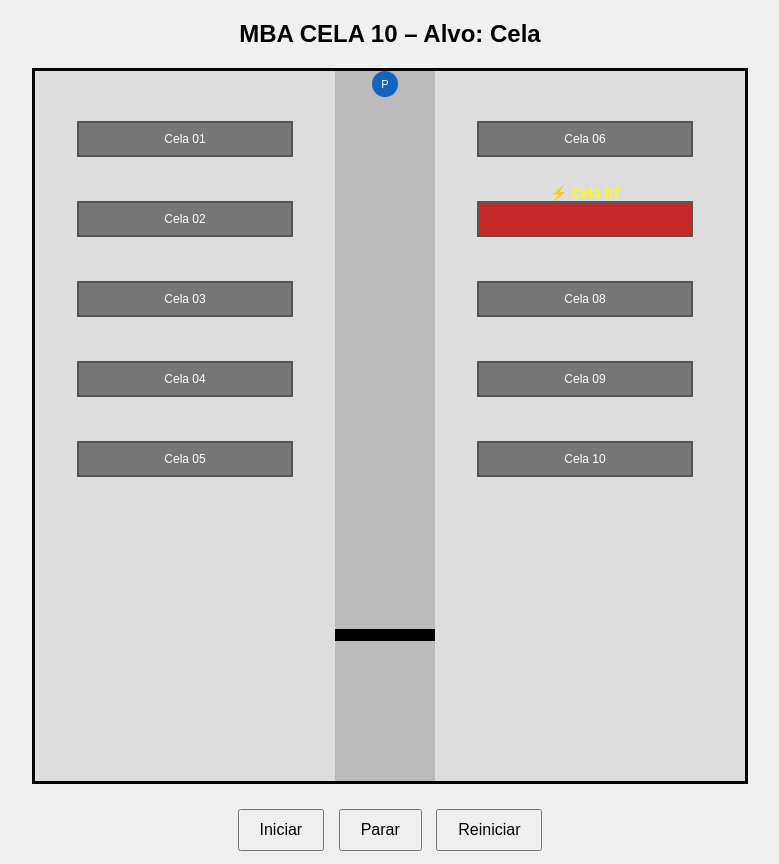
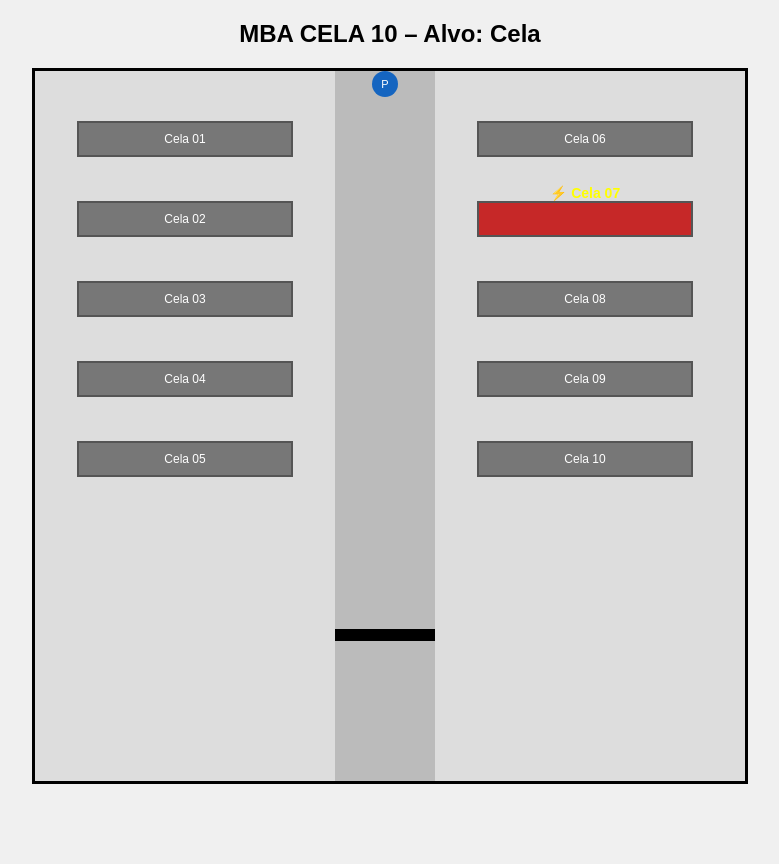
Before and after one commit to vicentisa/operacao_prisao, a plain HTML site: page index.html in a window 1280 px wide. Shown: the whole page, without its empty margins (250-1029 px from the left). After the commit the page ends 804 px from the top, so only its background shows below. Drawn offline with Linux system fonts and the light colour scheme; files whose address does not match are found by name.

Commit message:
Tirar botões

```diff
--- a/index.html
+++ b/index.html
@@ -16,9 +16,7 @@
     </div>
 
     <div class="controls">
-        <button onclick="start()">Iniciar</button>
-        <button onclick="pause()">Parar</button>
-        <button onclick="resetScene()">Reiniciar</button>
+
     </div>
 
     <script src="script.js"></script>
```
